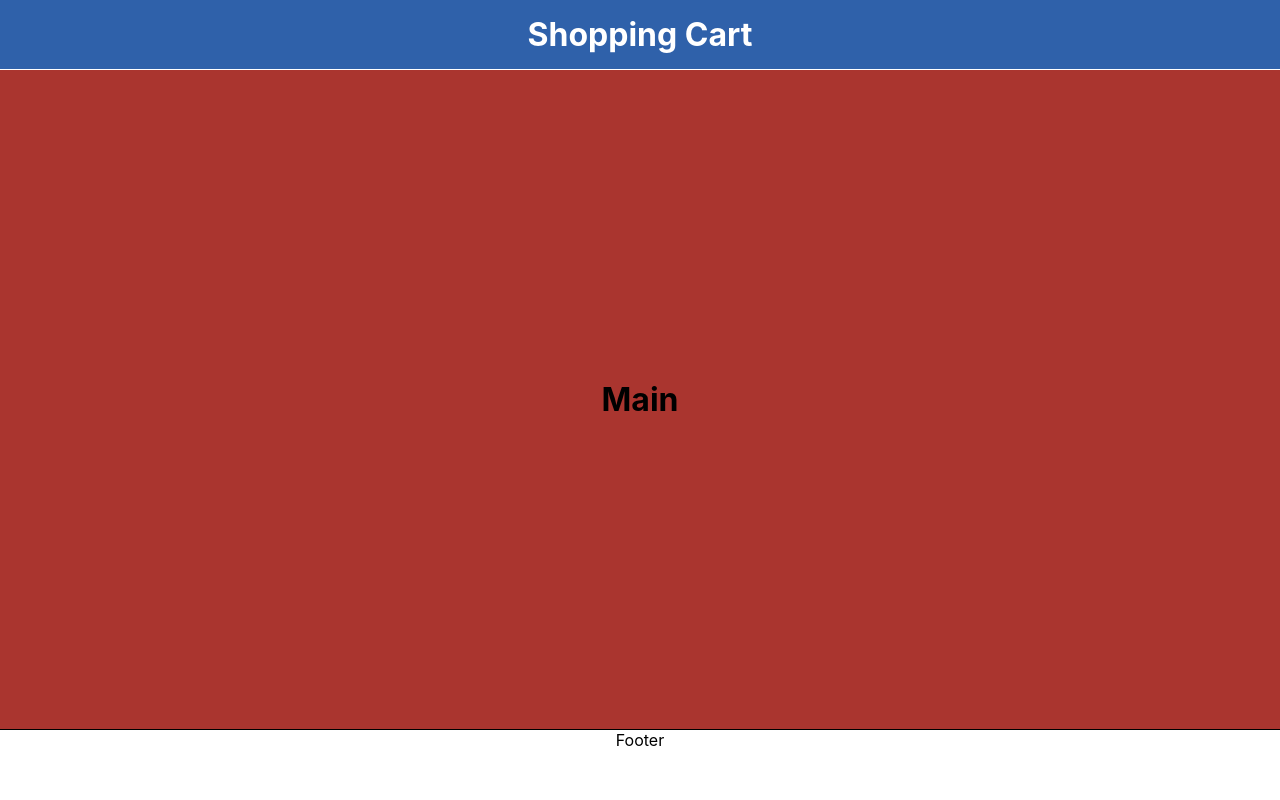
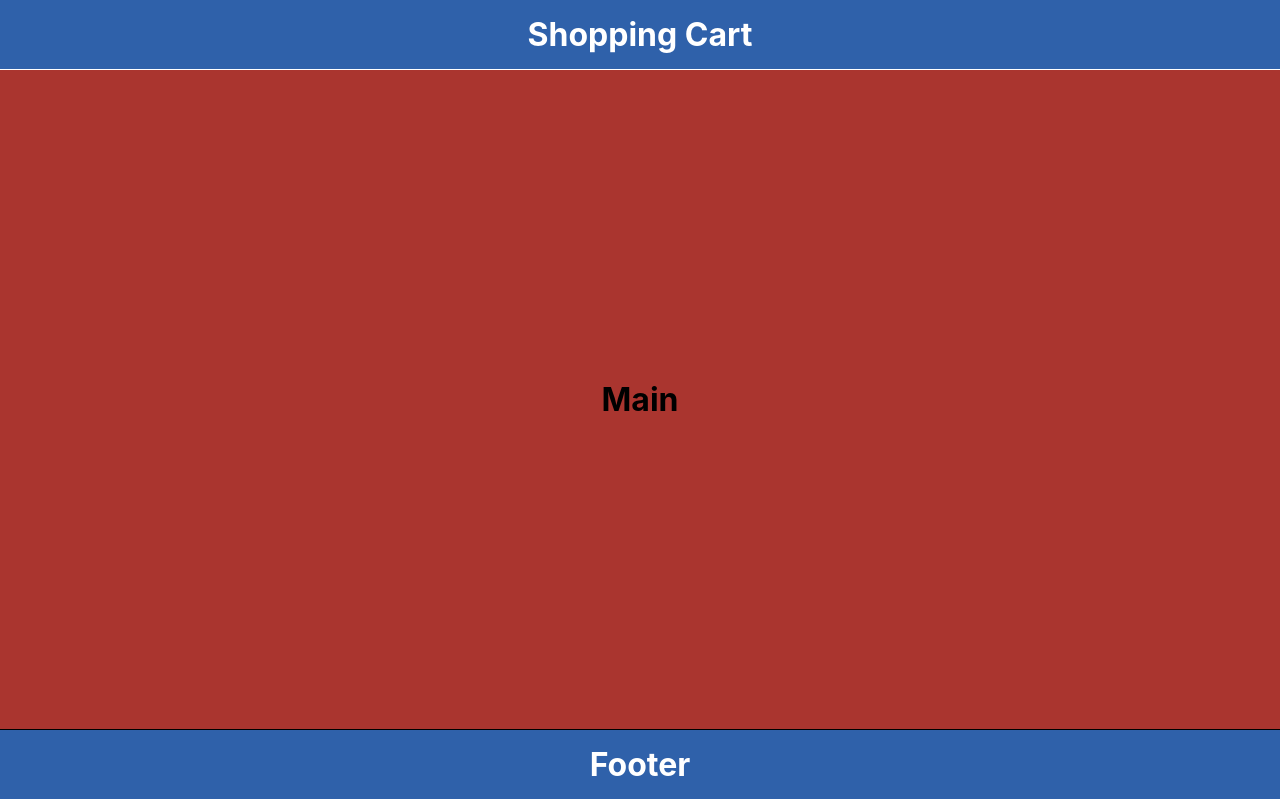
Before and after one commit to Amr7ahmed99/react-shopping-cart-app, a React (Create React App) app in the folder client/: page / in a window 1280 px wide. Built offline with nearby package versions, Linux system fonts and the light colour scheme.

Commit message:
footer component

```diff
--- a/client/gulpfile.js
+++ b/client/gulpfile.js
@@ -15,6 +15,9 @@ gulp.task('sass', async ()=>{
         gulp.src('src/components/Local/**/*.scss').pipe(sass()).pipe(gulp.dest('src/css'));
     });
 });
+
+
+
 // gulp.task('log', async ()=>{
 //     console.log("Logggg");
 // });
--- a/client/src/App.js
+++ b/client/src/App.js
@@ -1,4 +1,5 @@
 import './App.css';
+import Footer from './components/Local/footer/Footer';
 import Header from './components/Local/header/Header';
 import Main from './components/Local/main/Main';
 
@@ -7,9 +8,7 @@ function App() {
     <div className="layout">
       <Header/>
       <Main/>
-      <footer>
-        Footer
-      </footer>
+      <Footer/>
     </div>
   );
 }
--- /dev/null
+++ b/client/src/components/Local/footer/Footer.js
@@ -0,0 +1,10 @@
+
+import '../../../css/footer/Footer.css';
+export default function Footer(){
+
+    return (
+        <footer>
+            Footer
+        </footer>
+    );
+}
--- /dev/null
+++ b/client/src/components/Local/footer/Footer.scss
@@ -0,0 +1,5 @@
+@use '../../../Sass/mixins.scss' as mainSassFile;
+
+footer{
+    @include mainSassFile.AppComponent('footer', rgb(47 97 170), #fff)
+}
--- /dev/null
+++ b/client/src/css/footer/Footer.css
@@ -0,0 +1,12 @@
+footer {
+  grid-area: "footer";
+  padding: 10px;
+  font-size: 32px;
+  font-weight: bold;
+  display: flex;
+  align-items: center;
+  justify-content: center;
+  background-color: rgb(47, 97, 170);
+  border-bottom: 1px solid #fff;
+  color: #fff;
+}
```
